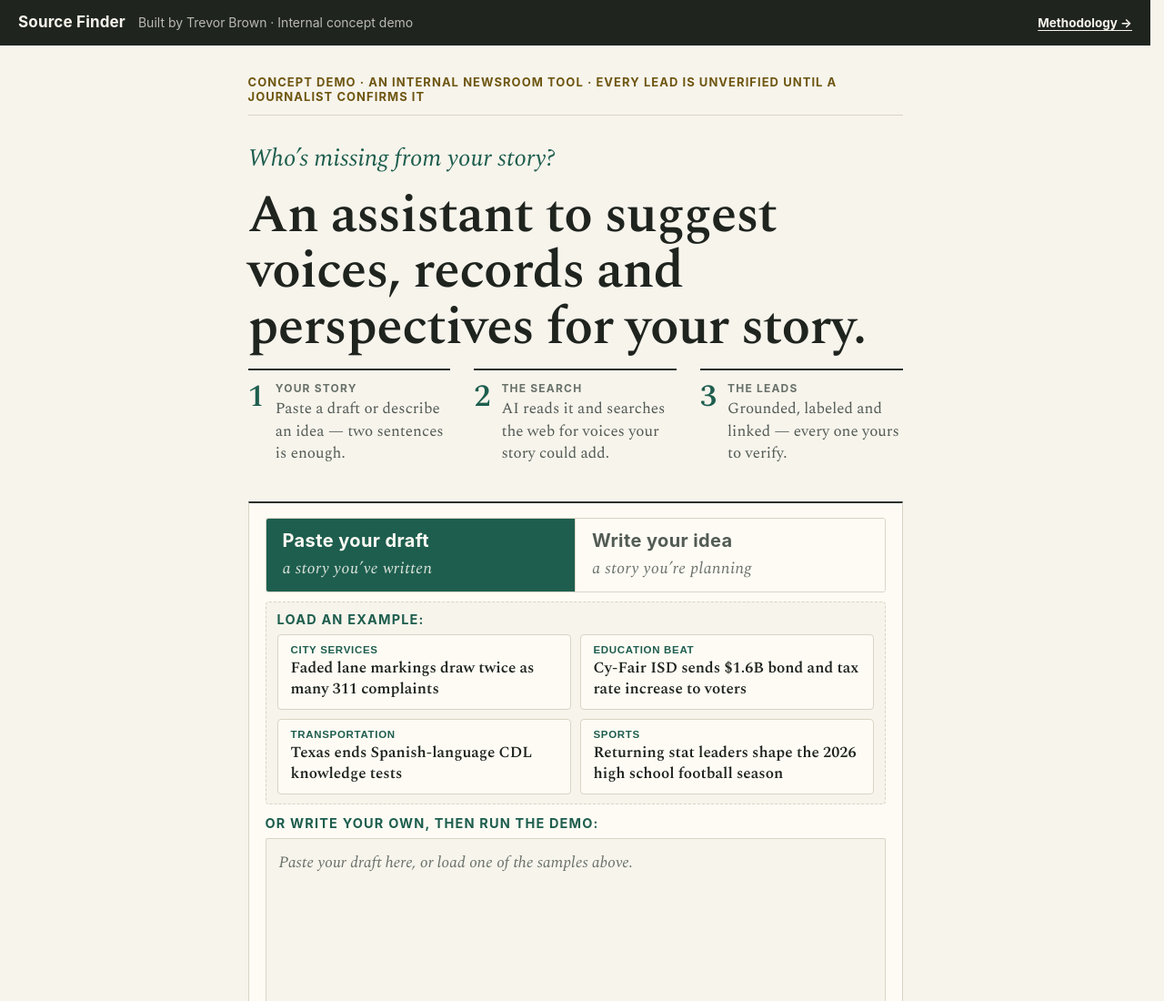
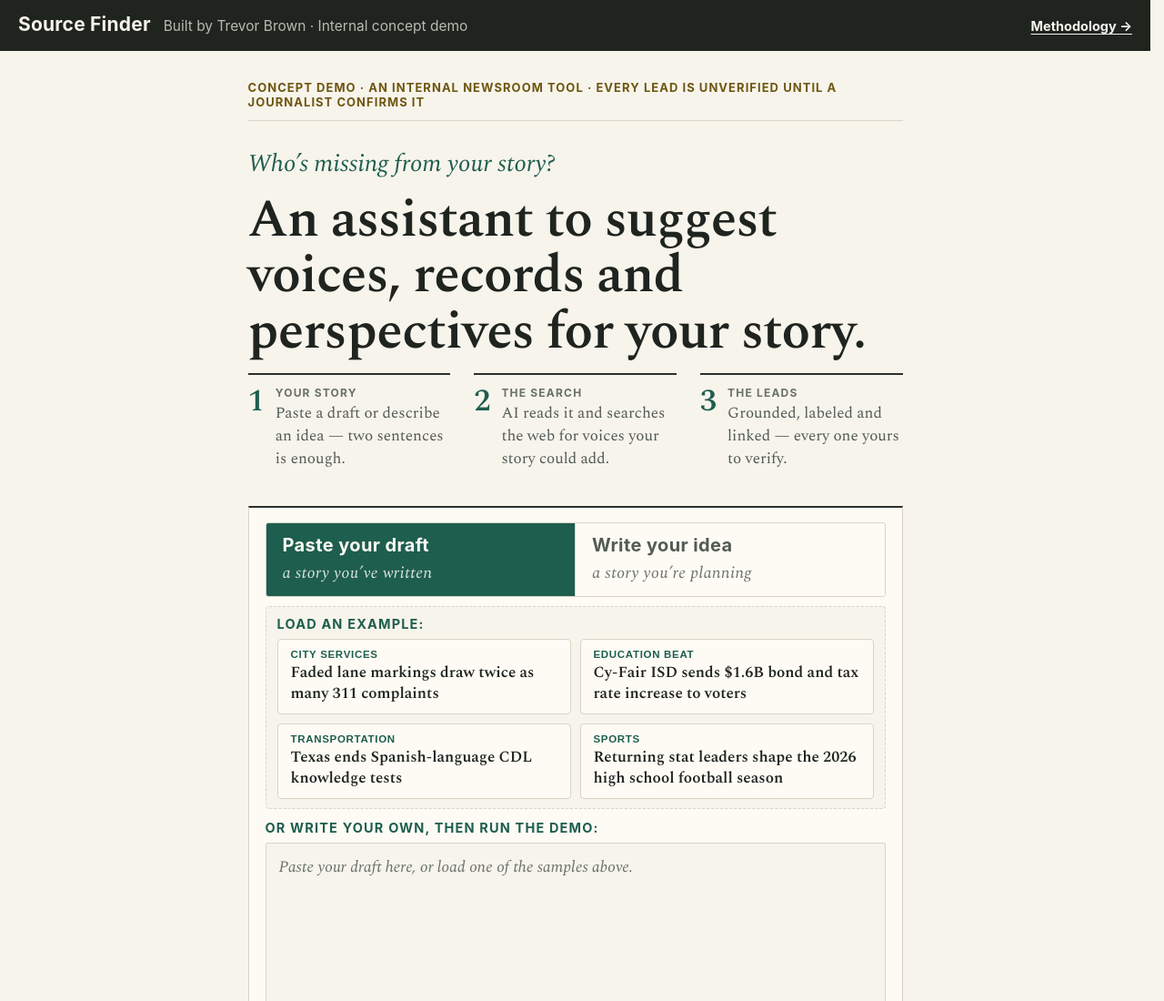
Before and after one commit to tbrown034/source-finder, a website built with Vite: page index.html in a window 1280 px wide. Shown: the top 1100 px of the page at 91% size. Built offline with nearby package versions, Linux system fonts and the light colour scheme.

Commit message:
Bigger app bar: 21px brand, 15.5px note

```diff
--- a/src/styles.css
+++ b/src/styles.css
@@ -87,20 +87,20 @@ body {
 }
 
 .brand {
-  font: 700 17px var(--sans);
+  font: 700 21px var(--sans);
   letter-spacing: 0.01em;
 }
 
 .appbar-link {
   margin-left: auto;
   color: #F7F4EC;
-  font: 700 13.5px var(--sans);
+  font: 700 14.5px var(--sans);
   text-decoration: underline;
   text-underline-offset: 3px;
 }
 
 .appbar-note {
-  font-size: 14px;
+  font-size: 15.5px;
   color: color-mix(in srgb, #F7F4EC 72%, transparent);
 }
 
```
